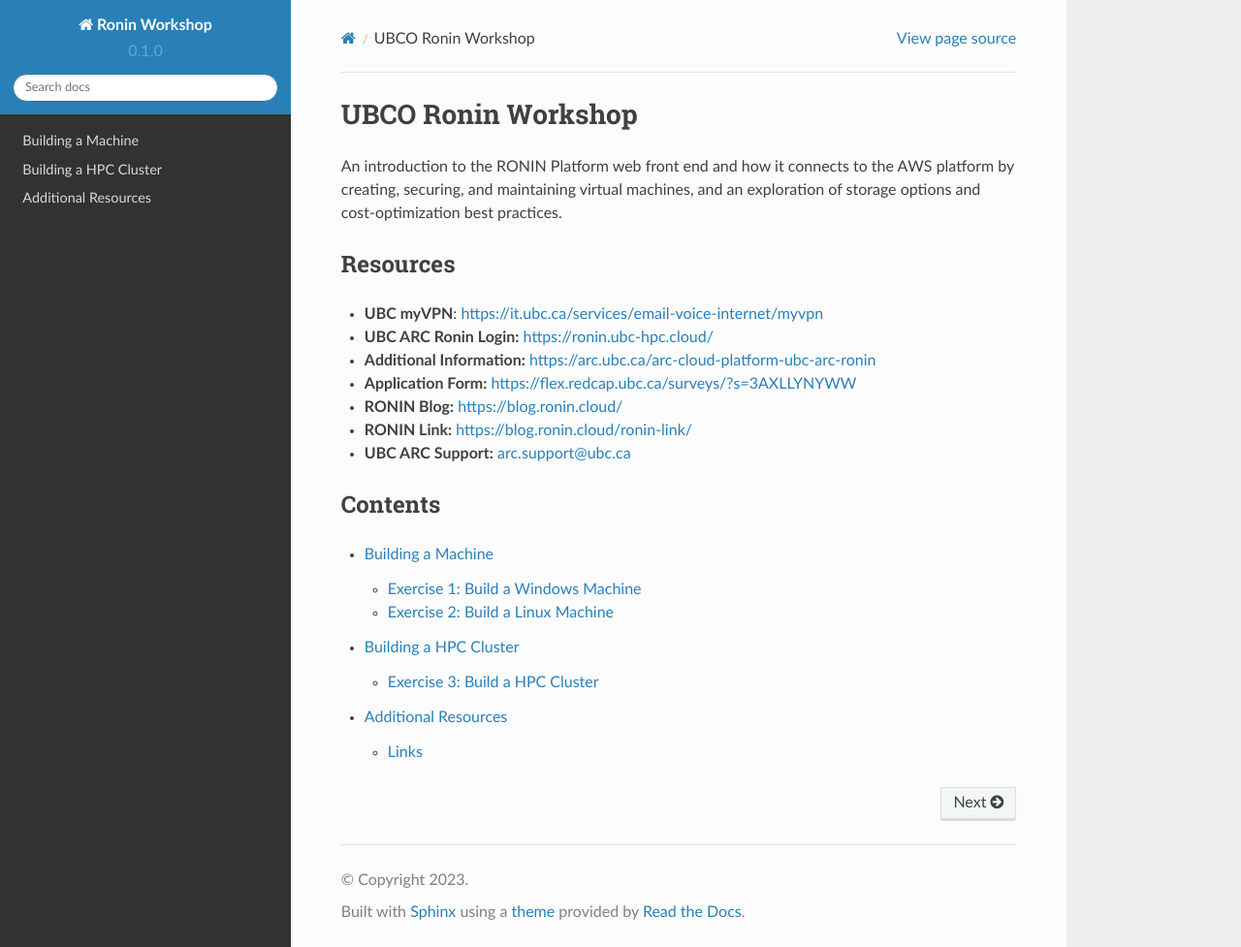
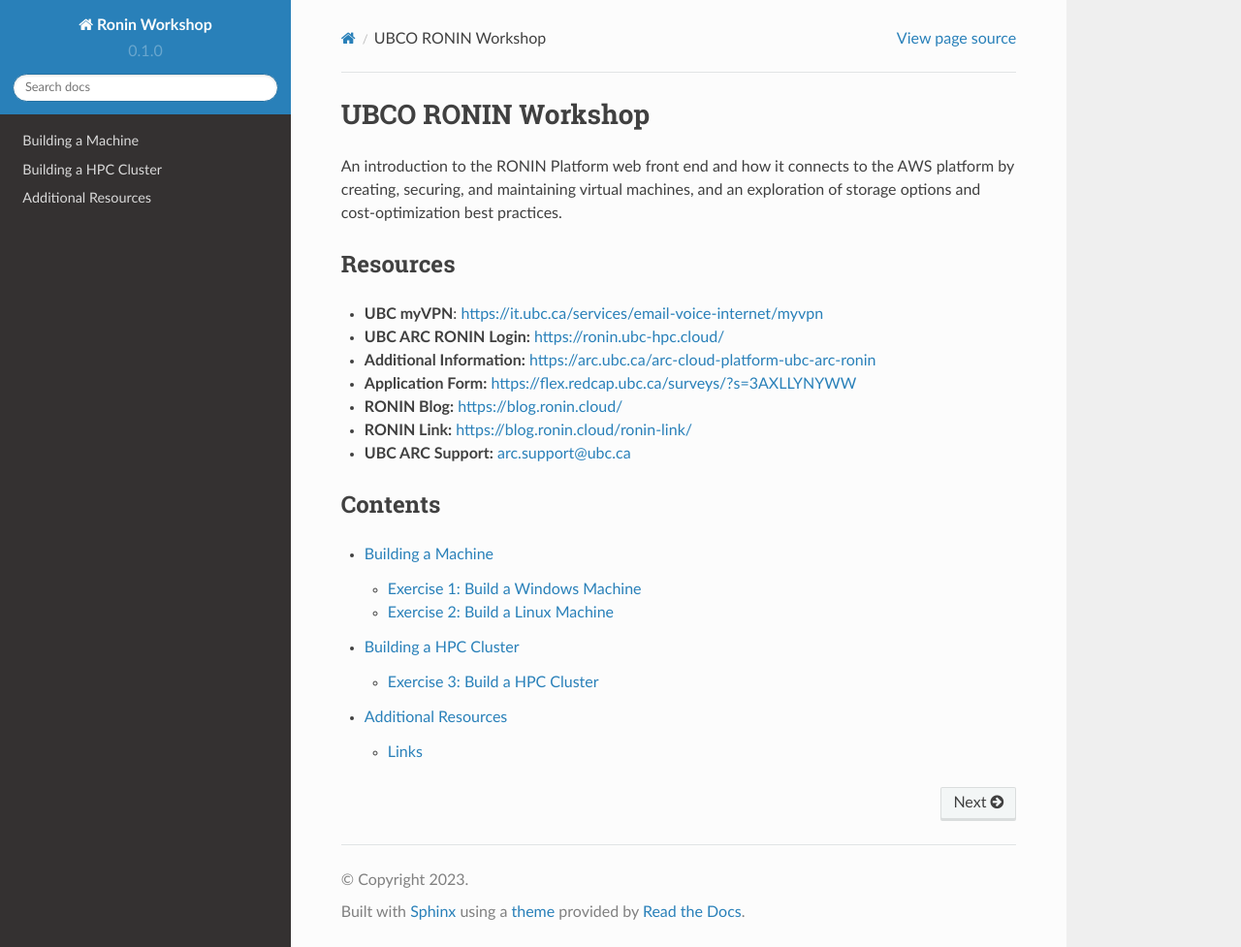
Before and after one commit to mwytang/ronin-workshop, a Sphinx documentation site: the page built from docs/source/index.rst, in a window 1280 px wide and 977 px high. Shown: the whole window at 97% size. Built offline with Sphinx 7.4.7 and the Read the Docs theme 2.0.0, drawn with Linux system fonts in a browser that asks for light colours.

Commit message:
fixed spelling errors

```diff
--- a/docs/source/index.rst
+++ b/docs/source/index.rst
@@ -1,4 +1,4 @@
-UBCO Ronin Workshop
+UBCO RONIN Workshop
 ===================================
 
 An introduction to the RONIN Platform web front end and how it connects to the AWS platform by creating, securing, and maintaining virtual machines, and an exploration of storage options and cost-optimization best practices.
@@ -6,7 +6,7 @@
 Resources
 ---------
 * **UBC myVPN**: https://it.ubc.ca/services/email-voice-internet/myvpn
-* **UBC ARC Ronin Login:** https://ronin.ubc-hpc.cloud/
+* **UBC ARC RONIN Login:** https://ronin.ubc-hpc.cloud/
 * **Additional Information:** https://arc.ubc.ca/arc-cloud-platform-ubc-arc-ronin
 * **Application Form:** https://flex.redcap.ubc.ca/surveys/?s=3AXLLYNYWW
 * **RONIN Blog:** https://blog.ronin.cloud/
```
